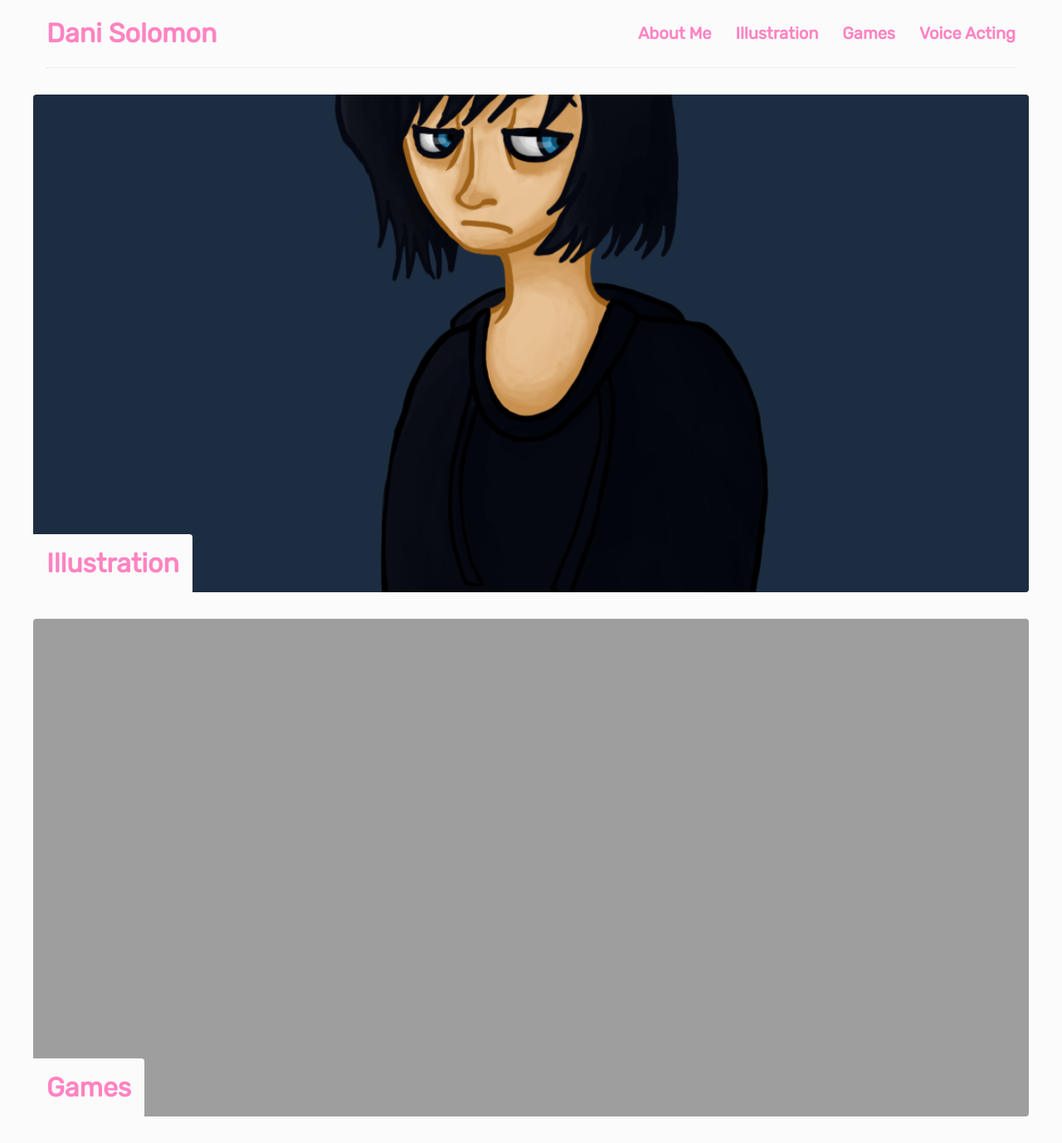
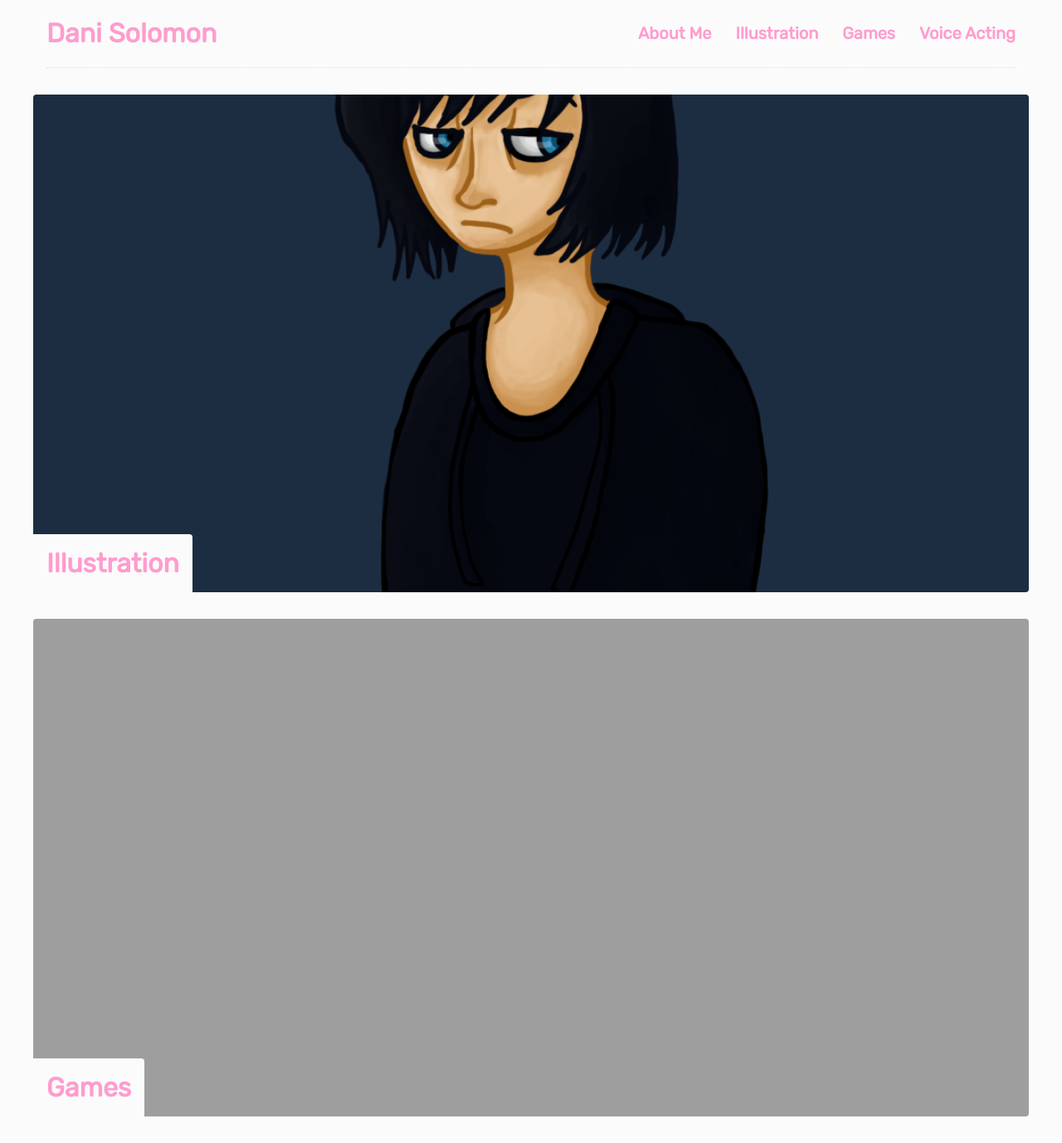
Before and after one commit to DaniBSolomon/danibsolomon.github.io, a Jekyll site: the page built from index.html, in a window 1280 px wide. Shown: the whole page at 83% size. Built offline with Jekyll 4.4.1, drawn with Linux system fonts in a browser that asks for light colours.

Commit message:
Update app.scss

```diff
--- a/css/app.scss
+++ b/css/app.scss
@@ -3,7 +3,7 @@
 
 $background-color: #fbfbfb;
 $text-color: #36465f;
-$link-color: #ff83c1;
+$link-color: #ff9cce;
 
 $rounded-corner: 4px;
 
```
